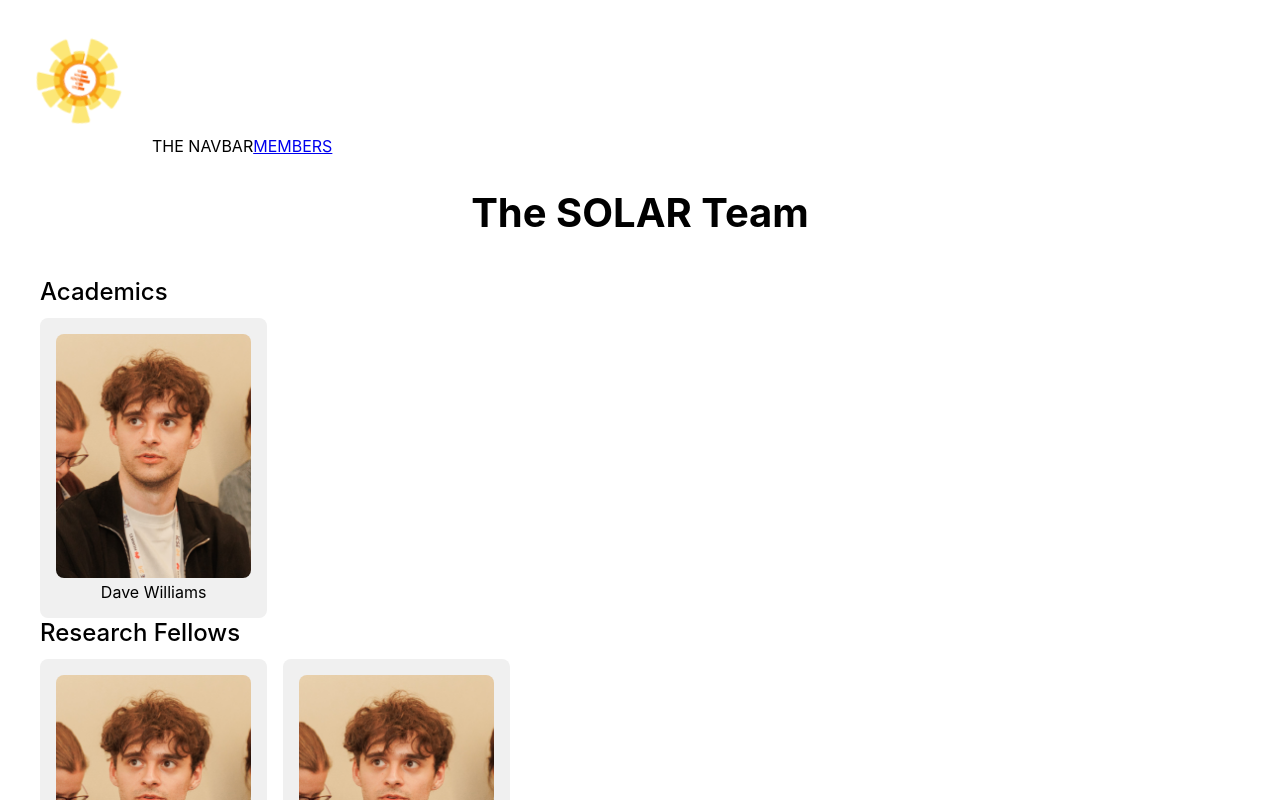
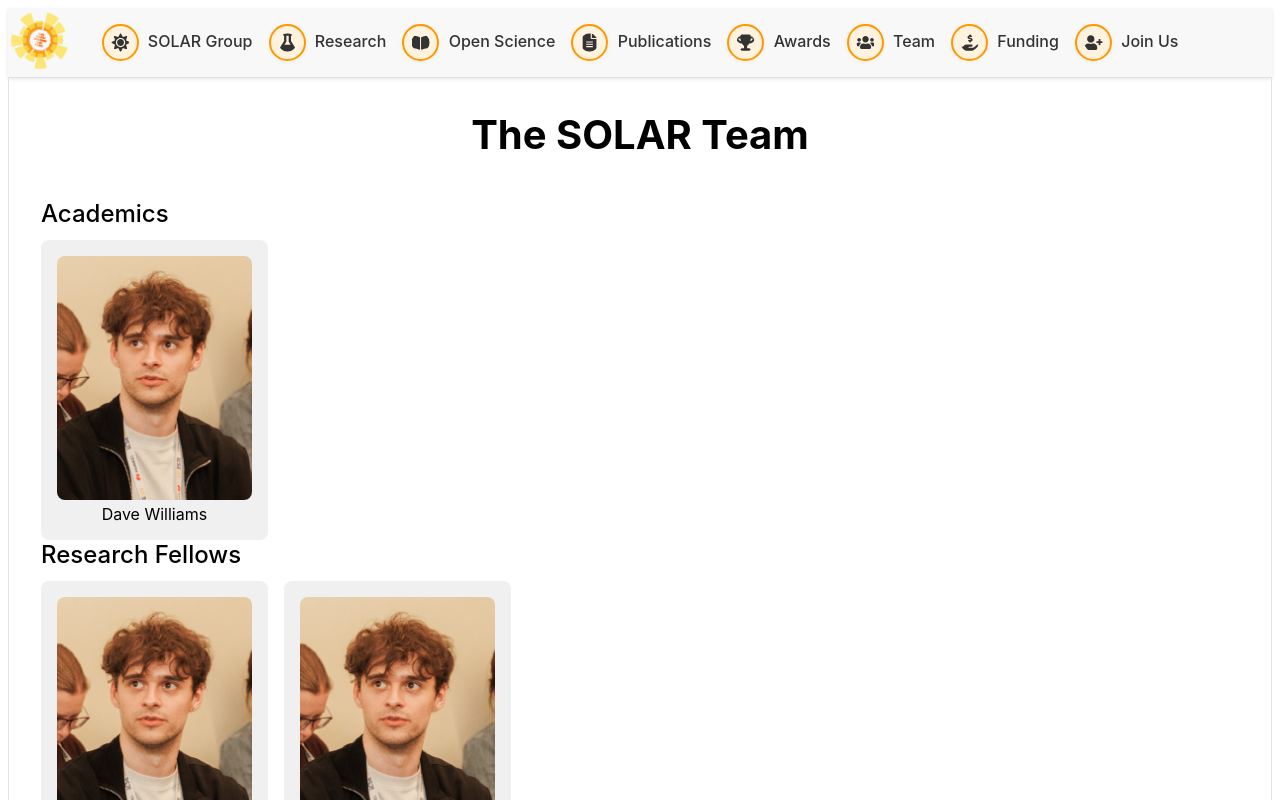
Before and after one commit to davejjwilliams/new-solar, a React (Vite) app: page /members in a window 1280 px wide. Shown: the top 800 px of the page. Built offline with nearby package versions, Linux system fonts and the light colour scheme.

Commit message:
Navbar with hamburger button

```diff
--- a/package.json
+++ b/package.json
@@ -13,6 +13,7 @@
     "@tailwindcss/vite": "^4.1.5",
     "react": "^19.1.0",
     "react-dom": "^19.1.0",
+    "react-icons": "^5.5.0",
     "react-router-dom": "^7.5.3",
     "tailwindcss": "^4.1.5"
   },
--- a/src/components/general/Navbar.tsx
+++ b/src/components/general/Navbar.tsx
@@ -1,12 +1,71 @@
+import { useState } from 'react';
+import {
+  FaSun,
+  FaFlask,
+  FaBookOpen,
+  FaFileAlt,
+  FaTrophy,
+  FaUsers,
+  FaHandHoldingUsd,
+  FaUserPlus,
+  FaBars,
+  FaTimes,
+} from 'react-icons/fa';
+import '../../styles/Navbar.css';
+
 const Navbar = () => {
-    return (
-        <div>
-            {/* Add favicon as a logo */}
-            <img src="/favicon.png" alt="Logo" className="logo" />
-            THE NAVBAR
-            <a href="/members">MEMBERS</a>
+  const [menuOpen, setMenuOpen] = useState(false);
+
+  return (
+    <nav>
+      <a href='/'>
+        <img src='/favicon.png' alt='Logo' className='logo' />
+      </a>
+      <div className='navbar-container' style={{ position: 'relative' }}>
+        <button
+          className='hamburger'
+          aria-label='Toggle menu'
+          onClick={() => setMenuOpen((open) => !open)}
+        >
+          {menuOpen ? <FaTimes /> : <FaBars />}
+        </button>
+        <div className={`nav-links${menuOpen ? ' open' : ''}`}>
+          <a href='/' className='nav-link'>
+            <FaSun className='nav-icon' />
+            SOLAR Group
+          </a>
+          <a href='/research' className='nav-link'>
+            <FaFlask className='nav-icon' />
+            Research
+          </a>
+          <a href='/open-science' className='nav-link'>
+            <FaBookOpen className='nav-icon' />
+            Open Science
+          </a>
+          <a href='/publications' className='nav-link'>
+            <FaFileAlt className='nav-icon' />
+            Publications
+          </a>
+          <a href='/awards' className='nav-link'>
+            <FaTrophy className='nav-icon' />
+            Awards
+          </a>
+          <a href='/members' className='nav-link'>
+            <FaUsers className='nav-icon' />
+            Team
+          </a>
+          <a href='/funding' className='nav-link'>
+            <FaHandHoldingUsd className='nav-icon' />
+            Funding
+          </a>
+          <a href='/join-us' className='nav-link'>
+            <FaUserPlus className='nav-icon' />
+            Join Us
+          </a>
         </div>
-    )
-}
+      </div>
+    </nav>
+  );
+};
 
-export default Navbar
+export default Navbar;
--- a/src/index.css
+++ b/src/index.css
@@ -1,22 +1,3 @@
 :root {
   font-family: -apple-system, BlinkMacSystemFont, 'Segoe UI', Roboto, Oxygen, Ubuntu, Cantarell, 'Fira Sans', 'Droid Sans', 'Helvetica Neue', sans-serif;
 }
-
-button {
-  border-radius: 8px;
-  border: 1px solid transparent;
-  padding: 0.6em 1.2em;
-  font-size: 1em;
-  font-weight: 500;
-  font-family: inherit;
-  background-color: #1a1a1a;
-  cursor: pointer;
-  transition: border-color 0.25s;
-}
-button:hover {
-  border-color: #646cff;
-}
-button:focus,
-button:focus-visible {
-  outline: 4px auto -webkit-focus-ring-color;
-}
--- a/src/styles/App.css
+++ b/src/styles/App.css
@@ -3,11 +3,10 @@
   margin: 0 auto;
   padding: 2rem;
   text-align: left;
+  border: 1px solid #e1e1e1;
 }
 
 .logo {
-  height: 6em;
-  padding: 1.5em;
   will-change: filter;
   transition: filter 300ms;
   animation: logo-spin infinite 20s linear;
@@ -77,7 +76,7 @@
 
 .window-header {
   background: #f6f6f6;
-  padding: 16px;      /* Increased from 12px */
+  padding: 16px; /* Increased from 12px */
   border-bottom: 1px solid #e1e1e1;
   display: flex;
   align-items: center;
@@ -86,11 +85,11 @@
 
 .window-controls {
   display: flex;
-  gap: 8px;          /* Increased from 6px */
+  gap: 8px; /* Increased from 6px */
 }
 
 .window-button {
-  width: 16px;  /* Increased from 12px */
+  width: 16px; /* Increased from 12px */
   height: 16px; /* Increased from 12px */
   border-radius: 50%;
   border: none;
@@ -104,8 +103,8 @@
   top: 50%;
   left: 50%;
   transform: translate(-50%, -50%) scale(0);
-  width: 8px;    /* Increased from 6px */
-  height: 8px;   /* Increased from 6px */
+  width: 8px; /* Increased from 6px */
+  height: 8px; /* Increased from 6px */
   background-color: rgba(0, 0, 0, 0.4);
   border-radius: 50%;
   transition: transform 150ms ease;
@@ -128,13 +127,20 @@
 }
 
 .window-title {
-  margin-left: 12px;  /* Increased from 8px */
-  font-size: 16px;    /* Increased from 13px */
+  margin-left: 12px; /* Increased from 8px */
+  font-size: 16px; /* Increased from 13px */
   color: #4a4a4a;
-  font-weight: 600;   /* Increased from 500 */
+  font-weight: 600; /* Increased from 500 */
 }
 
 .window-content {
   padding: 20px;
   background: #ffffff;
 }
+
+@media (max-width: 1080px) {
+  .content {
+    padding: 0.5em;
+    max-width: none;
+  }
+}
--- /dev/null
+++ b/src/styles/Navbar.css
@@ -0,0 +1,125 @@
+nav {
+  background-color: #f8f8f8;
+  padding: 1rem 0;
+  box-shadow: 0 2px 4px rgba(0, 0, 0, 0.1);
+}
+
+.navbar-container {
+  max-width: 1536px;
+  margin: 0 auto;
+  display: flex;
+  align-items: center;
+  justify-content: center; /* Center all icons and logo horizontally */
+}
+
+.logo {
+  height: 4em;
+}
+
+/* Nav Links */
+.nav-links {
+  display: flex;
+  flex-wrap: wrap;
+  align-items: center;
+  gap: 1rem;
+}
+
+.nav-link {
+  color: #333;
+  text-decoration: none;
+  font-weight: 500;
+  transition: color 0.3s ease;
+}
+
+.nav-link:hover {
+  color: #ff6600;
+}
+
+.nav-link.active {
+  color: #007bff;
+  font-weight: 600;
+}
+
+/* Nav Icon */
+.nav-icon {
+  margin-right: 0.5em;
+  font-size: 1.15em;
+  vertical-align: middle;
+  display: inline-block;
+  background: #fff3e0;
+  border-radius: 50%;
+  padding: 0.4em;
+  border: 2px solid #ff9800;
+  box-shadow: 0 1px 4px rgba(255, 152, 0, 0.1);
+  transition: background 0.2s, border-color 0.2s;
+}
+
+.nav-link:hover .nav-icon {
+  background: #ff9800;
+  color: #fff;
+  border-color: #ff6600;
+}
+
+/* Hamburger Menu */
+.hamburger {
+  display: none;
+  background: none;
+  border: none;
+  font-size: 2em;
+  position: absolute;
+  left: 2rem;
+  transform: translateY(-50%);
+  z-index: 1001;
+  cursor: pointer;
+  top: 1rem 0;
+}
+
+@media (min-width: 1081px) {
+  .logo {
+    position: absolute;
+    top: 0.5rem;
+  }
+}
+
+@media (max-width: 1230px) {
+  .logo {
+    display: none;
+  }
+}
+
+@media (max-width: 1080px) {
+  .logo {
+    margin: 0 auto;
+    display: block;
+    position: static;
+    height: 3em;
+  }
+  .hamburger {
+    display: block;
+  }
+  .nav-links {
+    display: none;
+    flex-direction: column;
+    position: absolute;
+    top: 100%;
+    left: 0;
+    right: 0;
+    background: #f8f8f8;
+    padding: 1.5rem 0;
+    z-index: 1000;
+  }
+  .nav-links.open {
+    display: flex;
+  }
+  .navbar-container {
+    flex-direction: row;
+    align-items: center;
+    position: relative;
+  }
+  .nav-link {
+    margin: 1rem 0 0 2rem;
+    font-size: 1.1em;
+    width: 100%;
+    text-align: left;
+  }
+}
```
Also changed, not shown: 1 other file (tests, documents, lock files or other folders).
